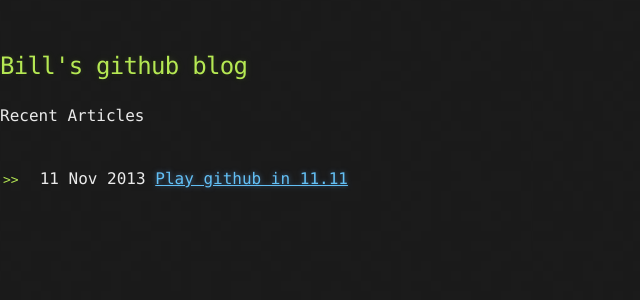
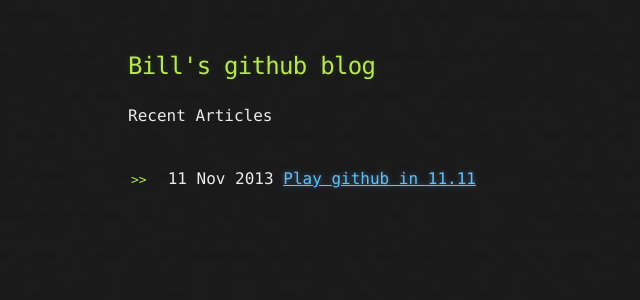
Before and after one commit to zhquake/gitBlog, a Jekyll site: the page built from index.html, in a window 1280 px wide. Shown: the top 300 px of the page, without its empty margins (0-640 px from the left). Built offline with Jekyll 4.4.1, drawn with Linux system fonts in a browser that asks for light colours.

Commit message:
Update the default layout

```diff
--- a/stylesheets/stylesheet.css
+++ b/stylesheets/stylesheet.css
@@ -78,7 +78,8 @@
 */
 
 #main_content {
-  width: 100%;
+  width: 80%;
+  margin: 0 auto;
   -webkit-font-smoothing: antialiased;
 }
 section img {
```
